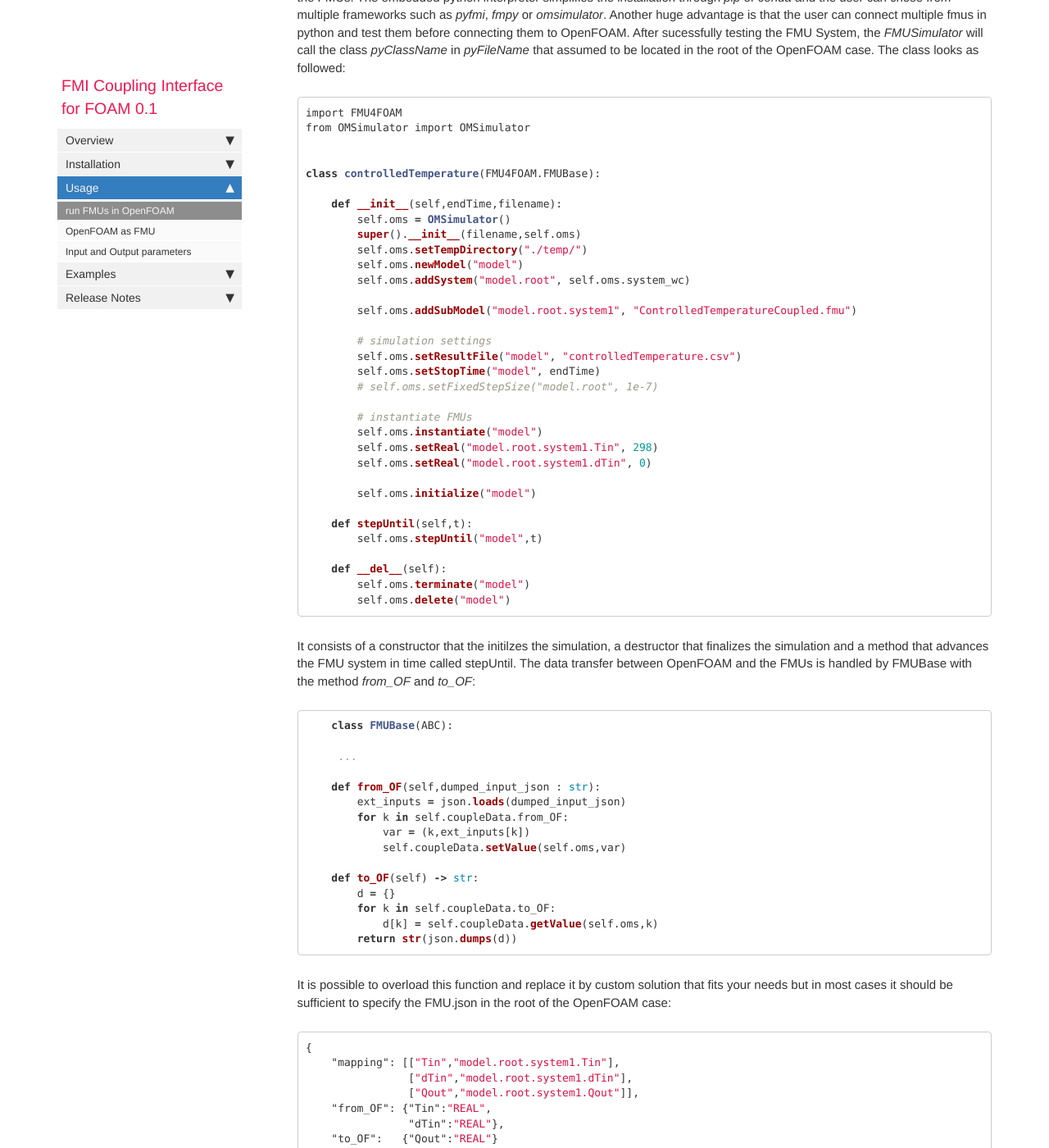
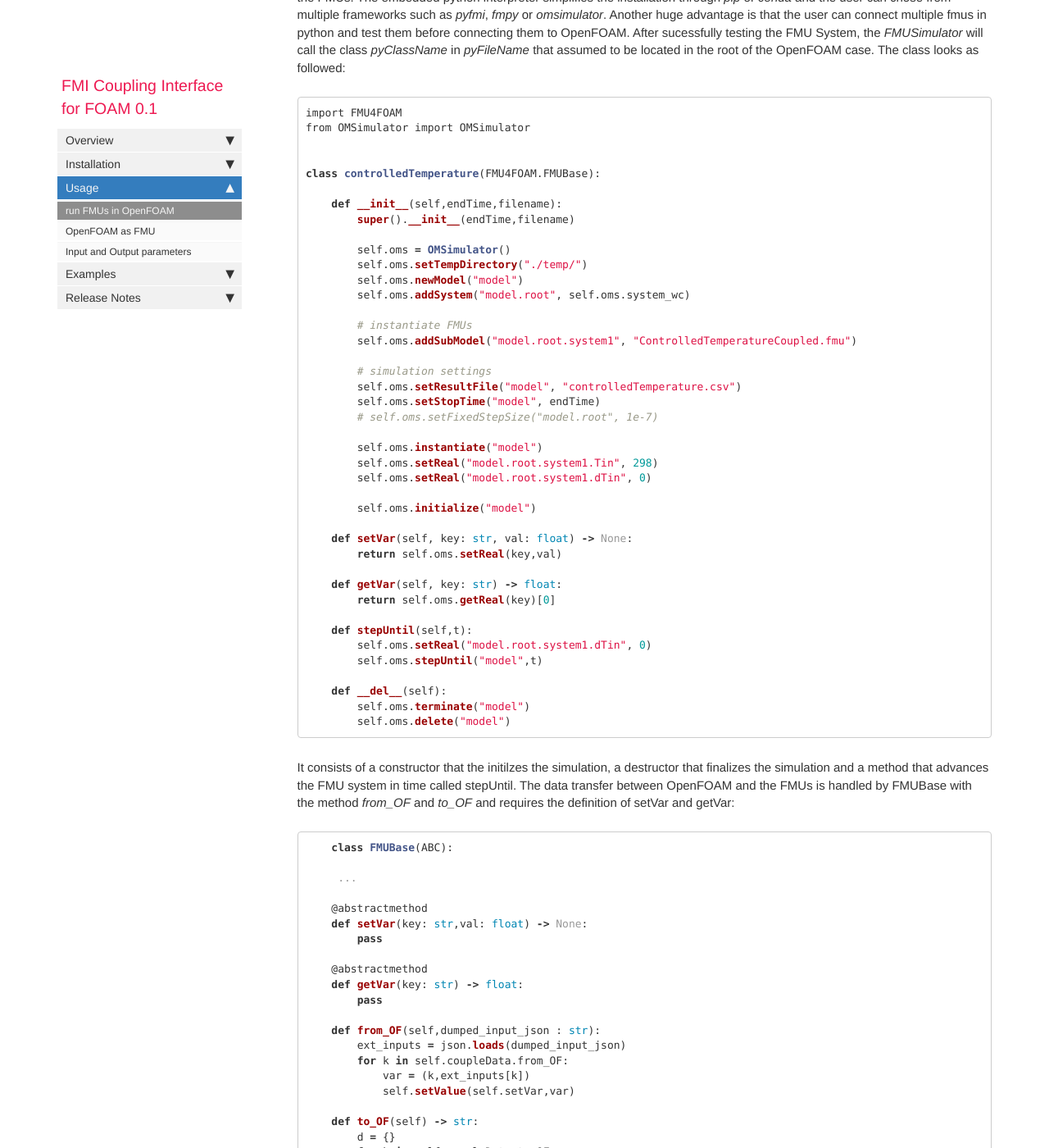
Before and after one commit to DLR-RY/FMU4FOAM, a Jekyll site: the page built from docs/pages/doc/doc_FMUinOF.md, in a window 1280 px wide and 1400 px high, scrolled down 848 px. Shown: the whole window at 82% size. Built offline with Jekyll 4.4.1, drawn with Linux system fonts in a browser that asks for light colours; comment, search, counter and statistics services are not loaded.

Commit message:
update doc

````diff
--- a/docs/pages/doc/doc_FMUinOF.md
+++ b/docs/pages/doc/doc_FMUinOF.md
@@ -44,12 +44,14 @@ from OMSimulator import OMSimulator
 class controlledTemperature(FMU4FOAM.FMUBase):
 
     def __init__(self,endTime,filename):
+        super().__init__(endTime,filename)
+
         self.oms = OMSimulator()
-        super().__init__(filename,self.oms)
         self.oms.setTempDirectory("./temp/")
         self.oms.newModel("model")
         self.oms.addSystem("model.root", self.oms.system_wc)
 
+        # instantiate FMUs
         self.oms.addSubModel("model.root.system1", "ControlledTemperatureCoupled.fmu")
 
         # simulation settings
@@ -57,14 +59,20 @@ class controlledTemperature(FMU4FOAM.FMUBase):
         self.oms.setStopTime("model", endTime)
         # self.oms.setFixedStepSize("model.root", 1e-7)
 
-        # instantiate FMUs
         self.oms.instantiate("model")
         self.oms.setReal("model.root.system1.Tin", 298)
         self.oms.setReal("model.root.system1.dTin", 0)
 
         self.oms.initialize("model")
 
+    def setVar(self, key: str, val: float) -> None:
+        return self.oms.setReal(key,val)
+
+    def getVar(self, key: str) -> float:
+        return self.oms.getReal(key)[0]
+
     def stepUntil(self,t):
+        self.oms.setReal("model.root.system1.dTin", 0)
         self.oms.stepUntil("model",t)
 
     def __del__(self):
@@ -72,7 +80,7 @@ class controlledTemperature(FMU4FOAM.FMUBase):
         self.oms.delete("model")
 ```
 
-It consists of a constructor that the initilzes the simulation, a destructor that finalizes the simulation and a method that advances the FMU system in time called stepUntil. The data transfer between OpenFOAM and the FMUs is handled by FMUBase with the method *from_OF* and *to_OF*:
+It consists of a constructor that the initilzes the simulation, a destructor that finalizes the simulation and a method that advances the FMU system in time called stepUntil. The data transfer between OpenFOAM and the FMUs is handled by FMUBase with the method *from_OF* and *to_OF* and requires the definition of setVar and getVar:
 
 
 ```python
@@ -80,16 +88,24 @@ It consists of a constructor that the initilzes the simulation, a destructor tha
 
      ...
 
+    @abstractmethod
+    def setVar(key: str,val: float) -> None:
+        pass
+
+    @abstractmethod
+    def getVar(key: str) -> float:
+        pass
+
     def from_OF(self,dumped_input_json : str):
         ext_inputs = json.loads(dumped_input_json)
         for k in self.coupleData.from_OF:
             var = (k,ext_inputs[k])
-            self.coupleData.setValue(self.oms,var)
+            self.setValue(self.setVar,var)
 
     def to_OF(self) -> str:
         d = {}
         for k in self.coupleData.to_OF:
-            d[k] = self.coupleData.getValue(self.oms,k)
+            d[k] = self.getValue(self.getVar,k)
         return str(json.dumps(d))
 ```
 
````
Also changed, not shown: docs/pages/doc/doc_fuelTruck.md (+2 -2 lines).
